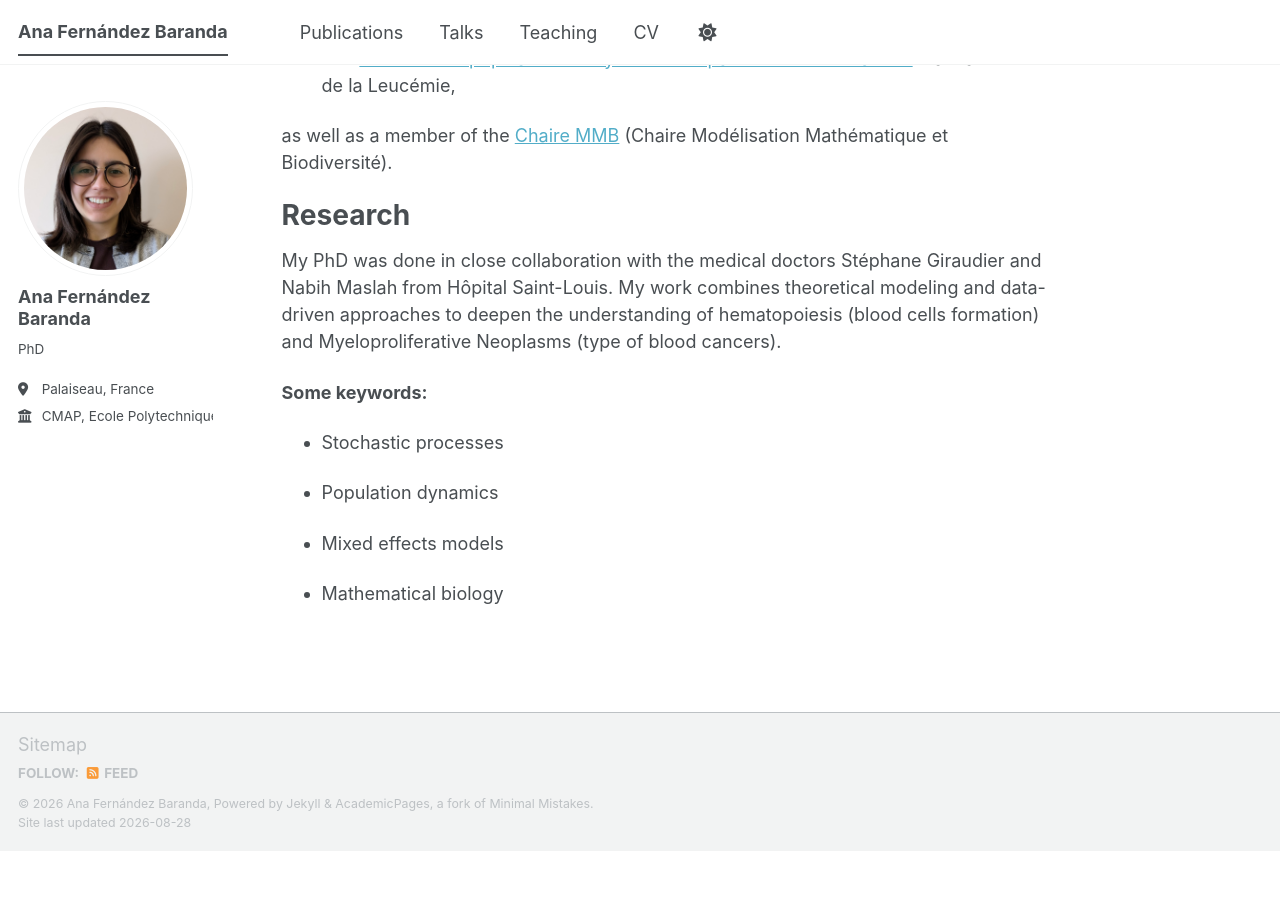
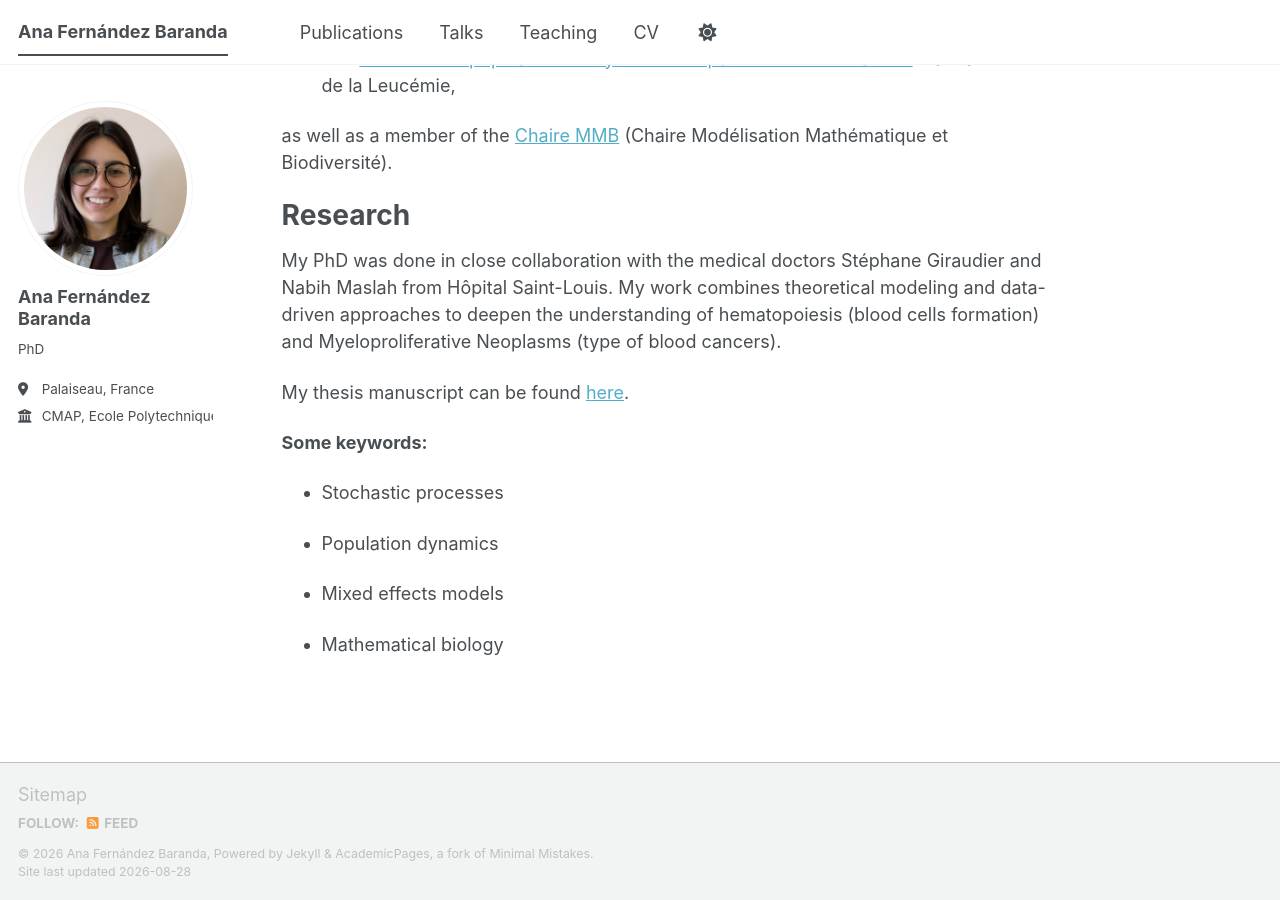
Before and after one commit to ana-fernandezbaranda/ana-fernandezbaranda.github.io, a Jekyll site: the page built from _pages/about.md, in a window 1280 px wide and 900 px high, scrolled down 536 px. Built offline with Jekyll 4.4.1, drawn with Linux system fonts in a browser that asks for light colours; a script bundle is joined from its source files by our own code; library files that are not in the unit come from our copies; before the commit the page ends 1386 px from its top, so only the background shows below that.

Commit message:
Include thesis manuscript link in about page
Added a link to the thesis manuscript for reference.

```diff
--- a/_pages/about.md
+++ b/_pages/about.md
@@ -25,6 +25,8 @@ Research
 ======
 My PhD was done in close collaboration with the medical doctors Stéphane Giraudier and Nabih Maslah from Hôpital Saint-Louis. My work combines theoretical modeling and data-driven approaches to deepen the understanding of hematopoiesis (blood cells formation) and Myeloproliferative Neoplasms (type of blood cancers).
 
+My thesis manuscript can be found [here](https://ana-fernandezbaranda.github.io/files/THESE_NEW.pdf).
+
 **Some keywords:**
 
 - Stochastic processes
```
